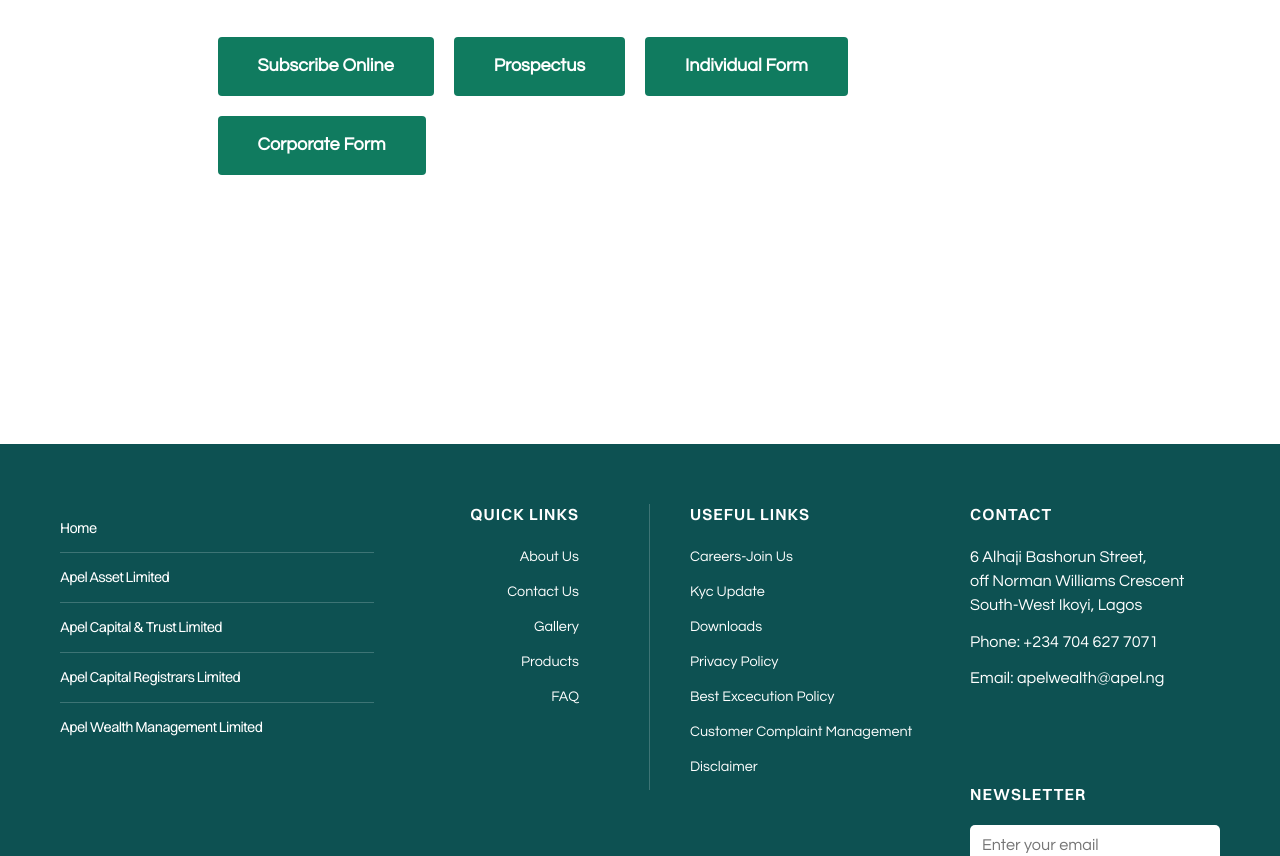
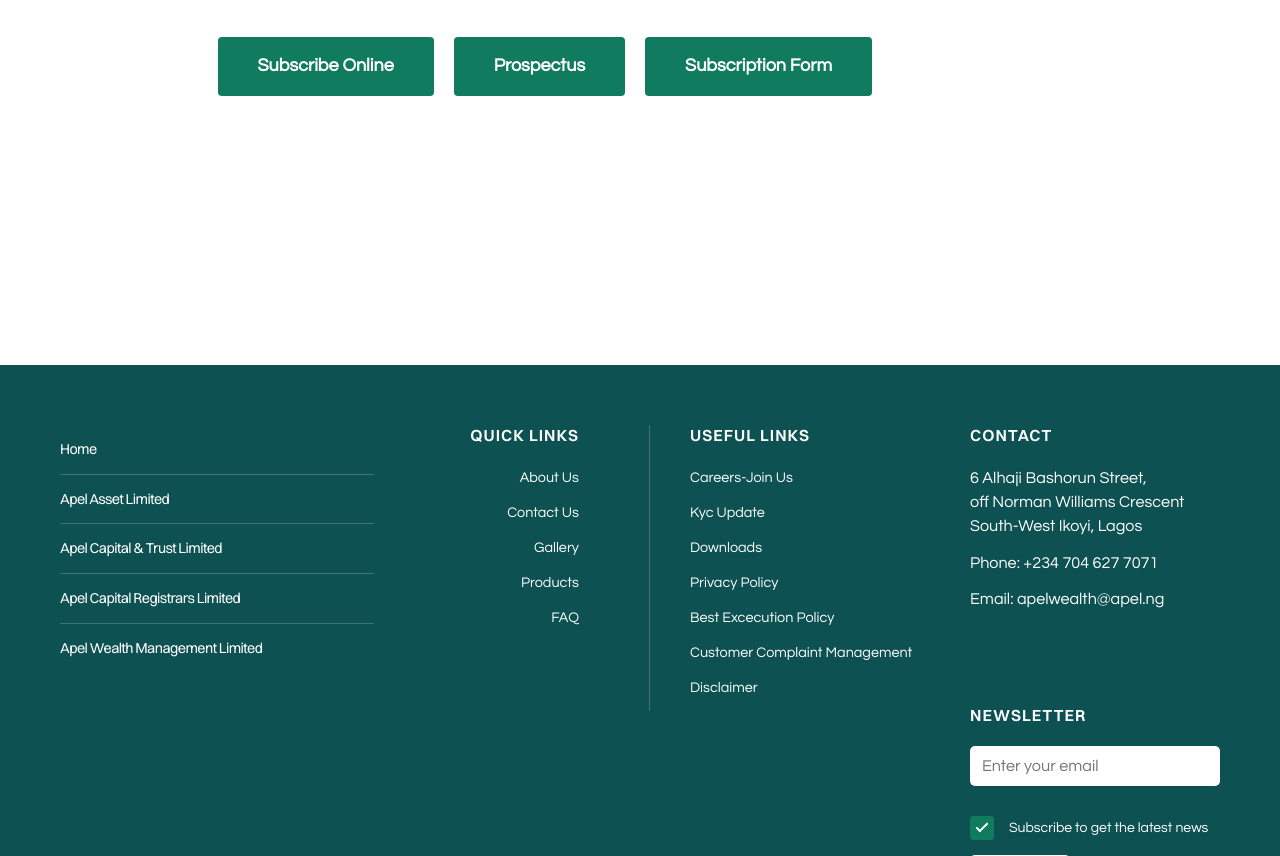
Before and after one commit to Apelng/AWML, a website: page Money-Market-Fund.html in a window 1280 px wide. Shown: the part 2407-3263 px from the top of the page. Drawn offline with Linux system fonts and the light colour scheme.

Commit message:
MMF FORM

```diff
--- a/Money-Market-Fund.html
+++ b/Money-Market-Fund.html
@@ -221,12 +221,12 @@
                                 </a>
 
                                 <a href="https://drive.google.com/drive/folders/1Upn5FrgrtTpDhv4HeGwhlzOAP7CCxUmi?usp=sharing" target="_blank" class="mil-button mil-button-lg" style="background-color: #107b5f; color: #fff !important; padding: 15px 40px; text-decoration: none; border-radius: 4px; display: inline-block; font-weight: 600; transition: all 0.3s ease;">
-                                    <span style="color: #fff !important;">Individual Form</span>
+                                    <span style="color: #fff !important;">Subscription Form</span>
                                 </a>
 
-                                <a href="https://drive.google.com/drive/folders/1FUsCF5POqpBYXRp0FwsHmHyLtDjaUfip?usp=sharing" target="_blank" class="mil-button mil-button-lg" style="background-color: #107b5f; color: #fff !important; padding: 15px 40px; text-decoration: none; border-radius: 4px; display: inline-block; font-weight: 600; transition: all 0.3s ease;">
+                                <!-- <a href="https://drive.google.com/drive/folders/1FUsCF5POqpBYXRp0FwsHmHyLtDjaUfip?usp=sharing" target="_blank" class="mil-button mil-button-lg" style="background-color: #107b5f; color: #fff !important; padding: 15px 40px; text-decoration: none; border-radius: 4px; display: inline-block; font-weight: 600; transition: all 0.3s ease;">
                                     <span style="color: #fff !important;">Corporate Form</span>
-                                </a>
+                                </a> -->
                             </div>
 
                             <br>
```
